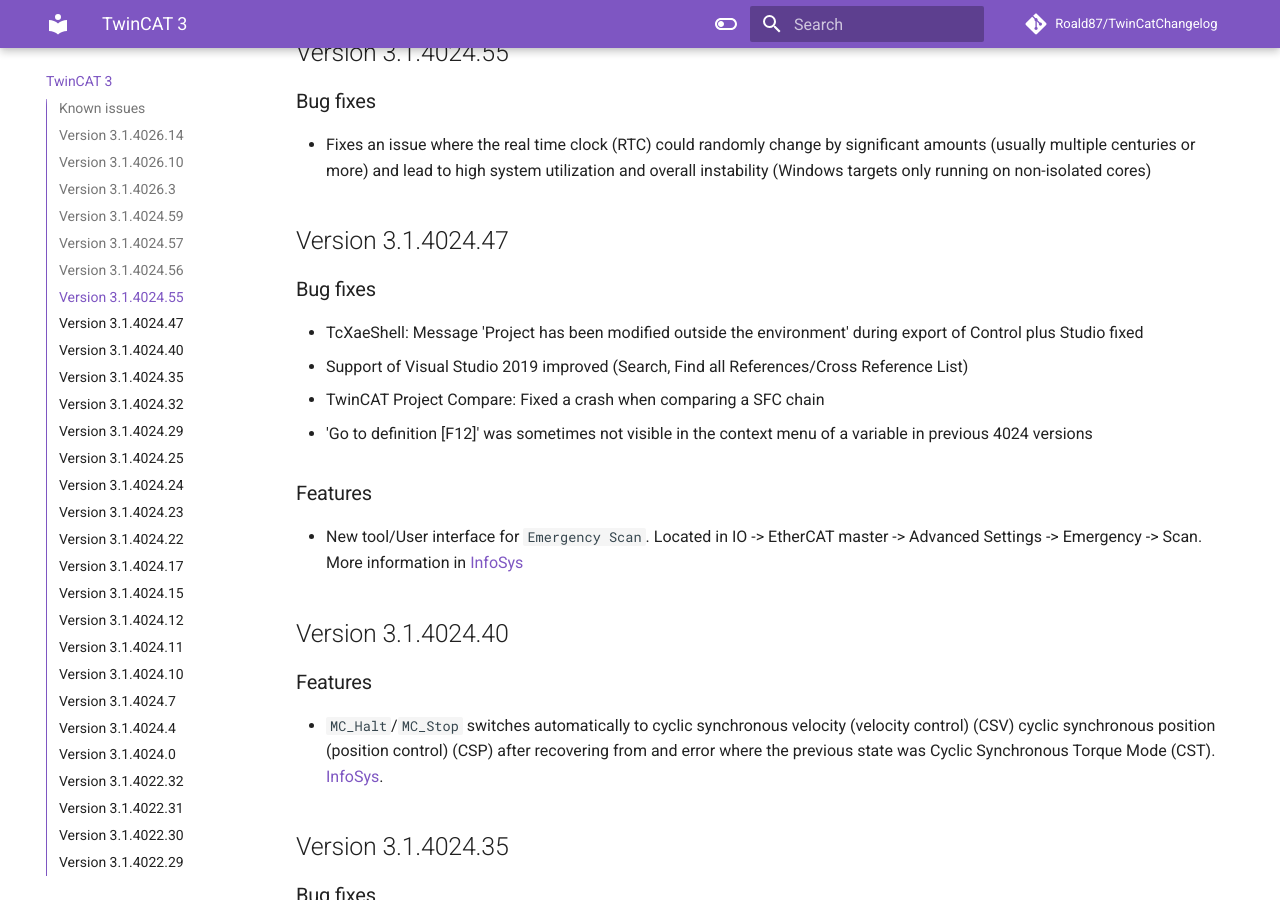
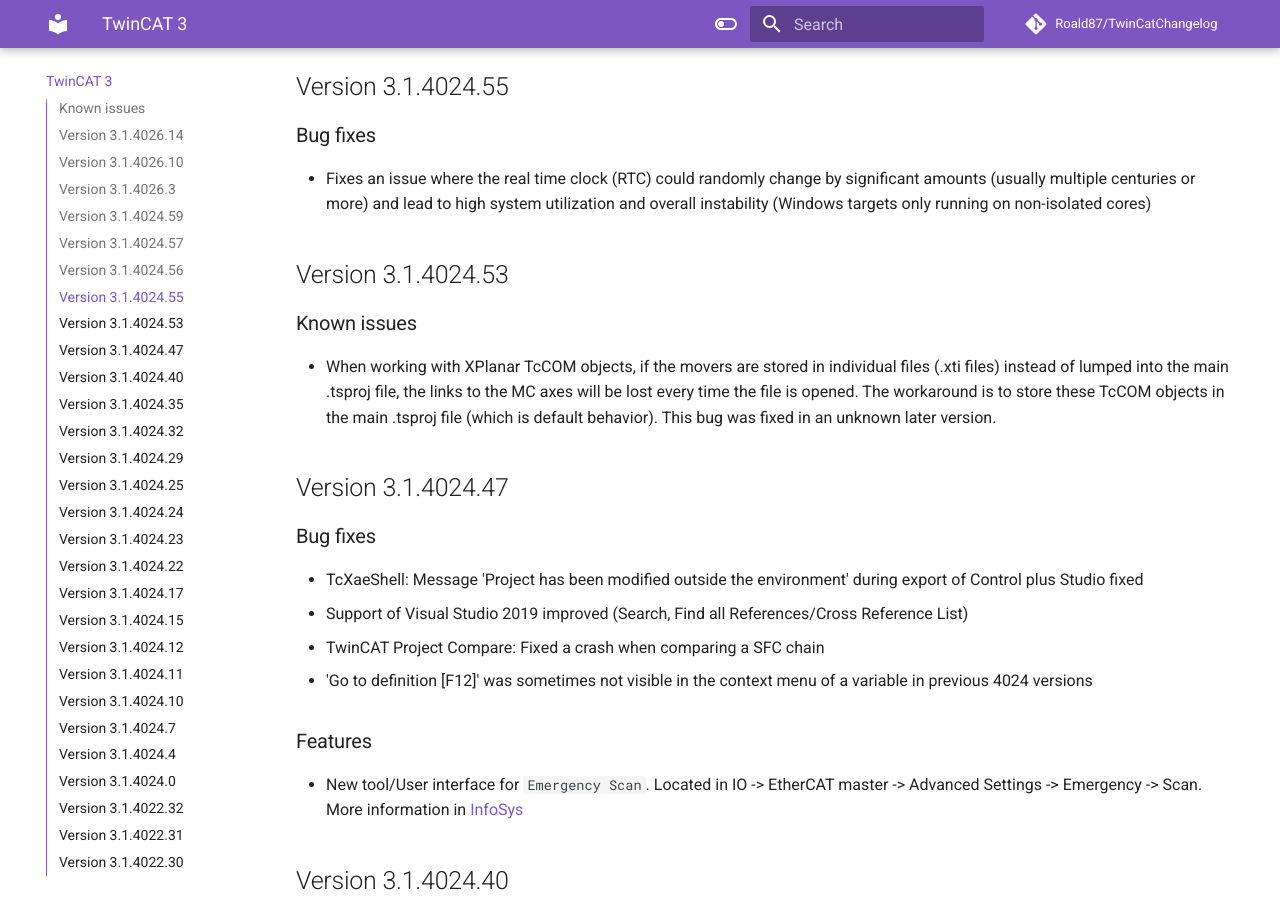
Before and after one commit to Roald87/TwinCatChangelog, an MkDocs documentation site: the page built from docs/tc3.md, in a window 1280 px wide and 900 px high, scrolled down 2443 px. Built offline with MkDocs 1.6.1 and Material for MkDocs 9.7.7, drawn with Linux system fonts in a browser that asks for light colours; comment, search, counter and statistics services are not loaded; some of the changed text lies outside the part shown.

Commit message:
Add 4024.53 known issue and xplanar configurator issue

```diff
--- a/docs/tc3.md
+++ b/docs/tc3.md
@@ -21,6 +21,7 @@
 - TwinCAT allows setting a stack size that is too large for a controller, which can cause it to crash without any error message or indication.
 - When typing a type from a library in TwinCAT, it tries to insert the library namespace, which is not valid for the library.
 - Events added to an EventClass in the type system must be successfully compiled to be saved. If changes are made and the project is saved without building it, the changes are not saved. Similarly, if there is a compile error, the changes are not saved.
+- The XPlanar Configurator tool does not render properly if Windows scaling is set to anything other than 100%.
 
 ## Version 3.1.4026.14
 
@@ -65,6 +66,12 @@
 ### Bug fixes
 
 - Fixes an issue where the real time clock (RTC) could randomly change by significant amounts (usually multiple centuries or more) and lead to high system utilization and overall instability (Windows targets only running on non-isolated cores)
+
+## Version 3.1.4024.53
+
+### Known issues
+
+- When working with XPlanar TcCOM objects, if the movers are stored in individual files (.xti files) instead of lumped into the main .tsproj file, the links to the MC axes will be lost every time the file is opened. The workaround is to store these TcCOM objects in the main .tsproj file (which is default behavior). This bug was fixed in an unknown later version.
 
 ## Version 3.1.4024.47
 
```
